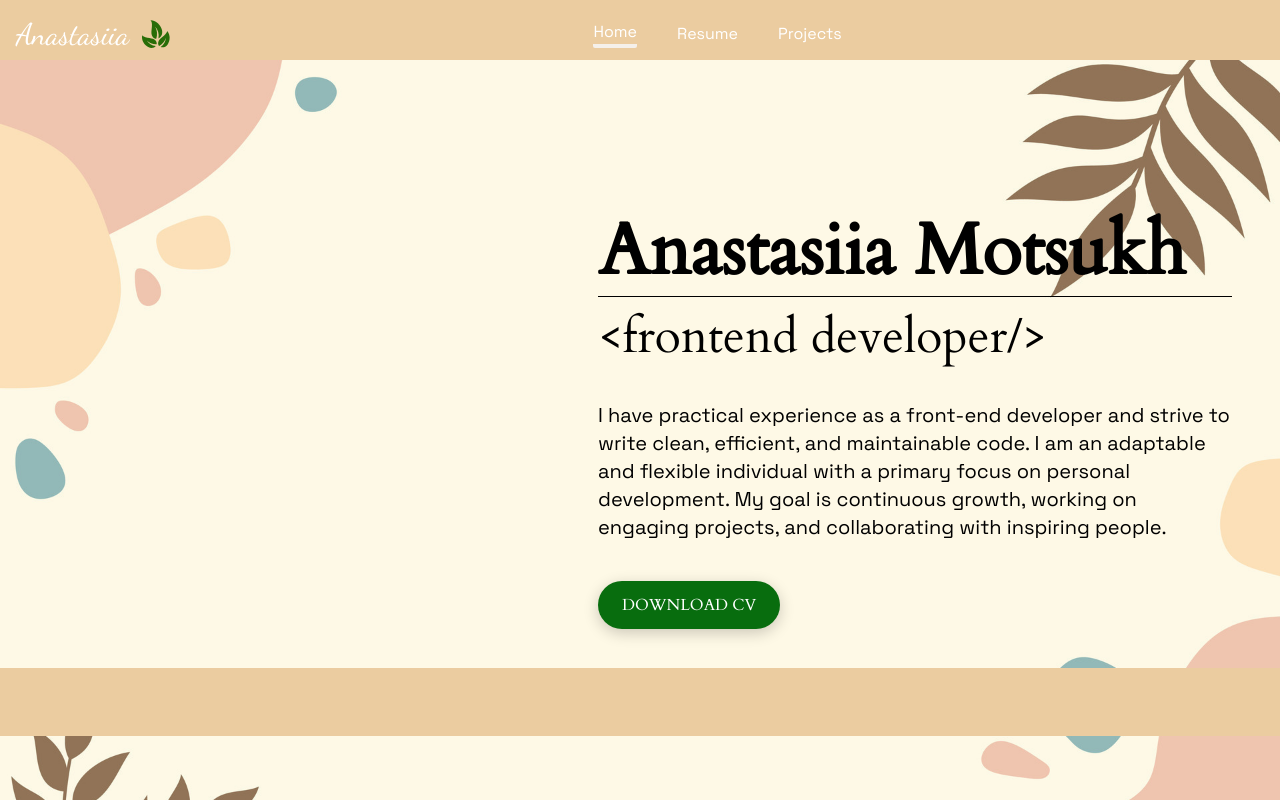
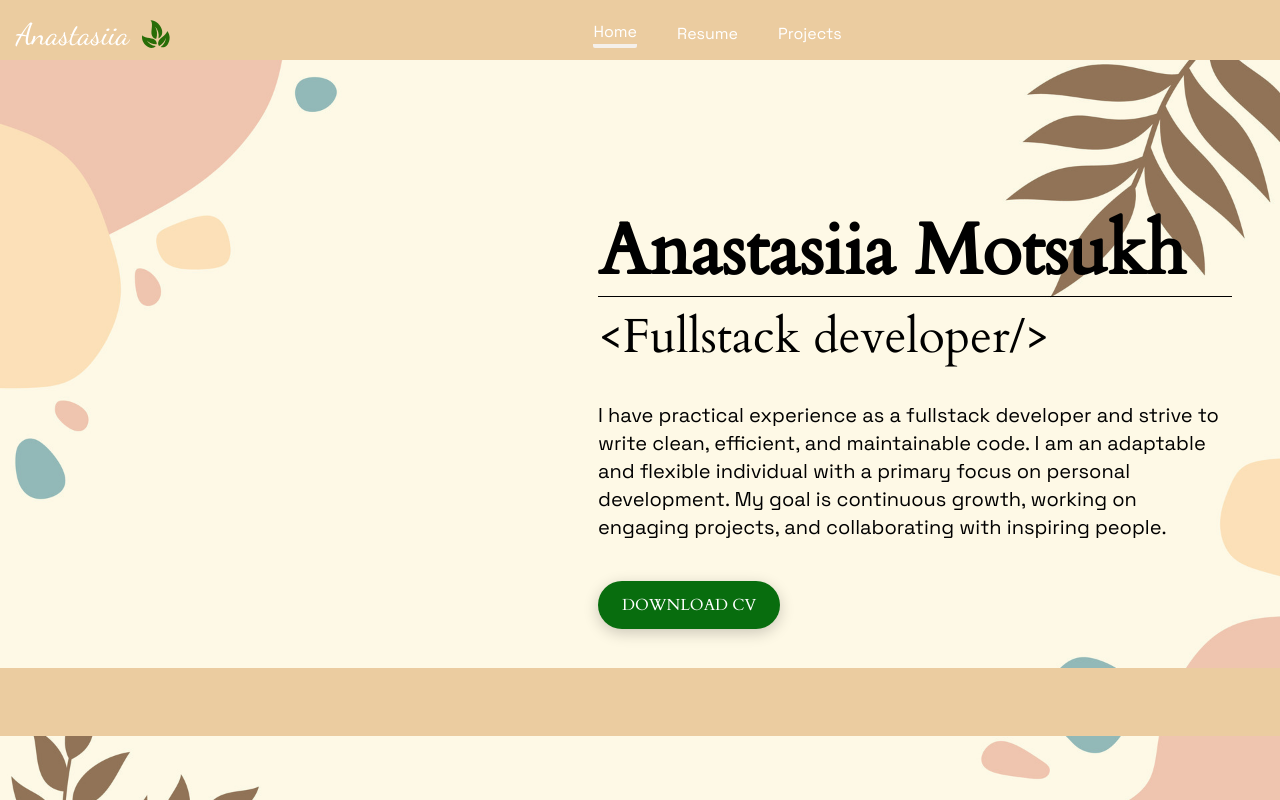
Before and after one commit to Elostay/Portfolio-Anastasiia-Motsukh, a Next.js app: page / in a window 1280 px wide. Built offline with nearby package versions, Linux system fonts and the light colour scheme.

Commit message:
change role

```diff
--- a/src/app/page.tsx
+++ b/src/app/page.tsx
@@ -65,12 +65,12 @@ export default function Home() {
                       Anastasiia Motsukh
                     </h1>
                     <h2 className="text-2xl sm:text-3xl md:text-xl lg:text-3xl xl:text-5xl mb-10">
-                      &lt;frontend developer/&gt;
+                      &lt;Fullstack developer/&gt;
                     </h2>
                   </div>
                   <div className="w-full">
                     <div className="mb-10 text-lg xl:text-xl ">
-                      I have practical experience as a front-end developer and
+                      I have practical experience as a fullstack developer and
                       strive to write clean, efficient, and maintainable code. I
                       am an adaptable and flexible individual with a primary
                       focus on personal development. My goal is continuous
@@ -99,7 +99,7 @@ export default function Home() {
         </div>
         <div className="hidden sm:block marquee absolute bottom-16 left-0">
           <div className="marquee-content text-3xl lg:text-5xl custom-spacing">
-            React Redux Next.js Typescript TailwindCSS MUI
+            React Redux Next.js Typescript TailwindCSS MUI Node.js Express.js
           </div>
         </div>
       </div>
--- a/src/app/resume/page.tsx
+++ b/src/app/resume/page.tsx
@@ -19,7 +19,7 @@ const Resume = () => {
             <p className=" text-xl font-semibold xl:font-normal md:text-2xl xl:text-4xl mb-2">
               Anastasiia Motsukh
             </p>
-            <p className="text-sm md:text-lg xl:text-xl">Frontend developer</p>
+            <p className="text-sm md:text-lg xl:text-xl">Fullstack developer</p>
           </div>
           <div className=" mt-10">
             <div className="flex flex-col gap-10">
@@ -144,8 +144,8 @@ const Resume = () => {
                 <p className="text-xl font-semibold mb-4">Backend</p>
                 <ul className="list-with-dots flex flex-col gap-3 text-lg">
                   <li>Node.js</li>
+                  <li>Express.js</li>
                   <li>Nest.js</li>
-                  <li>Express</li>
                   <li>Mongoose</li>
                   <li>MongoDB</li>
                   <li>JWT</li>
```
